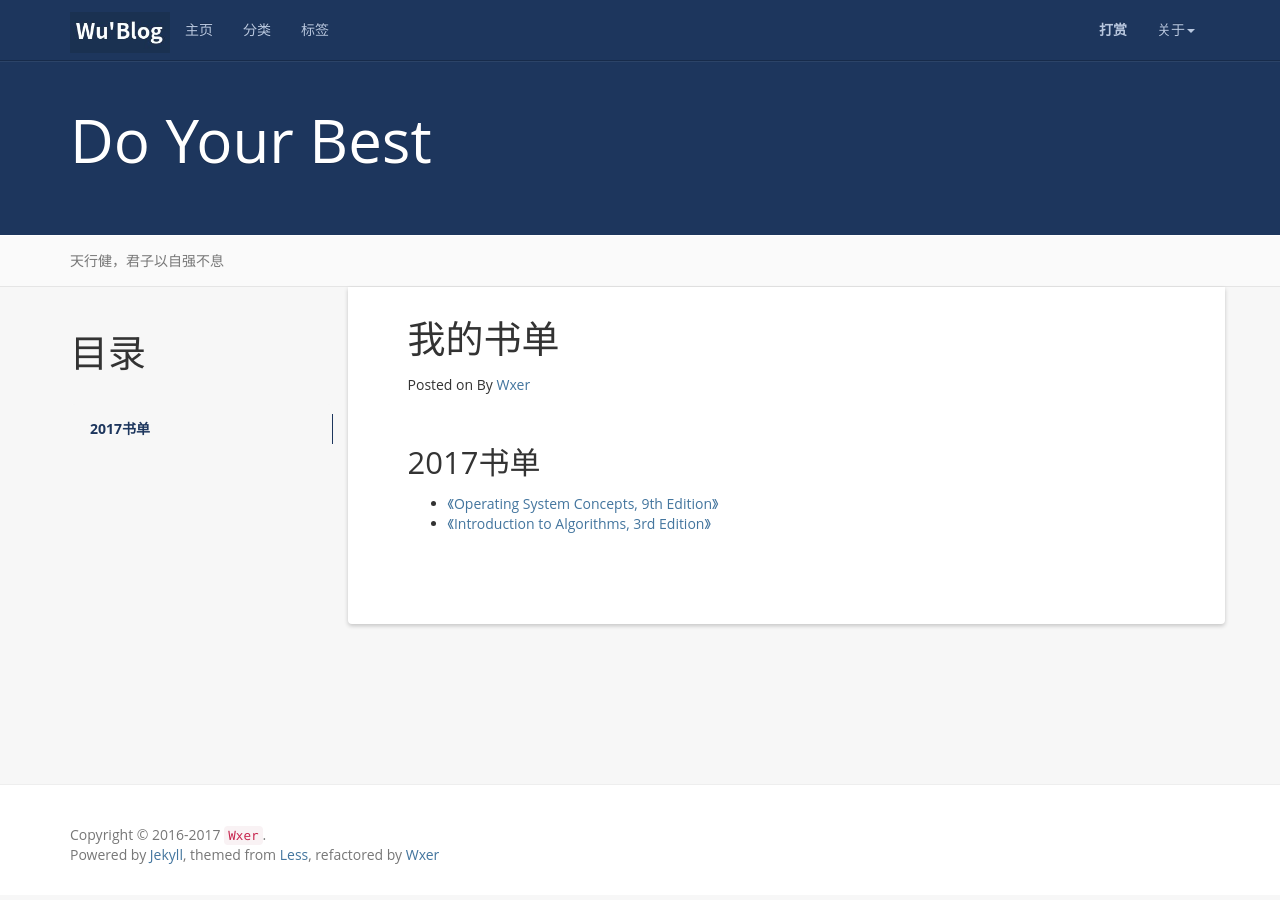
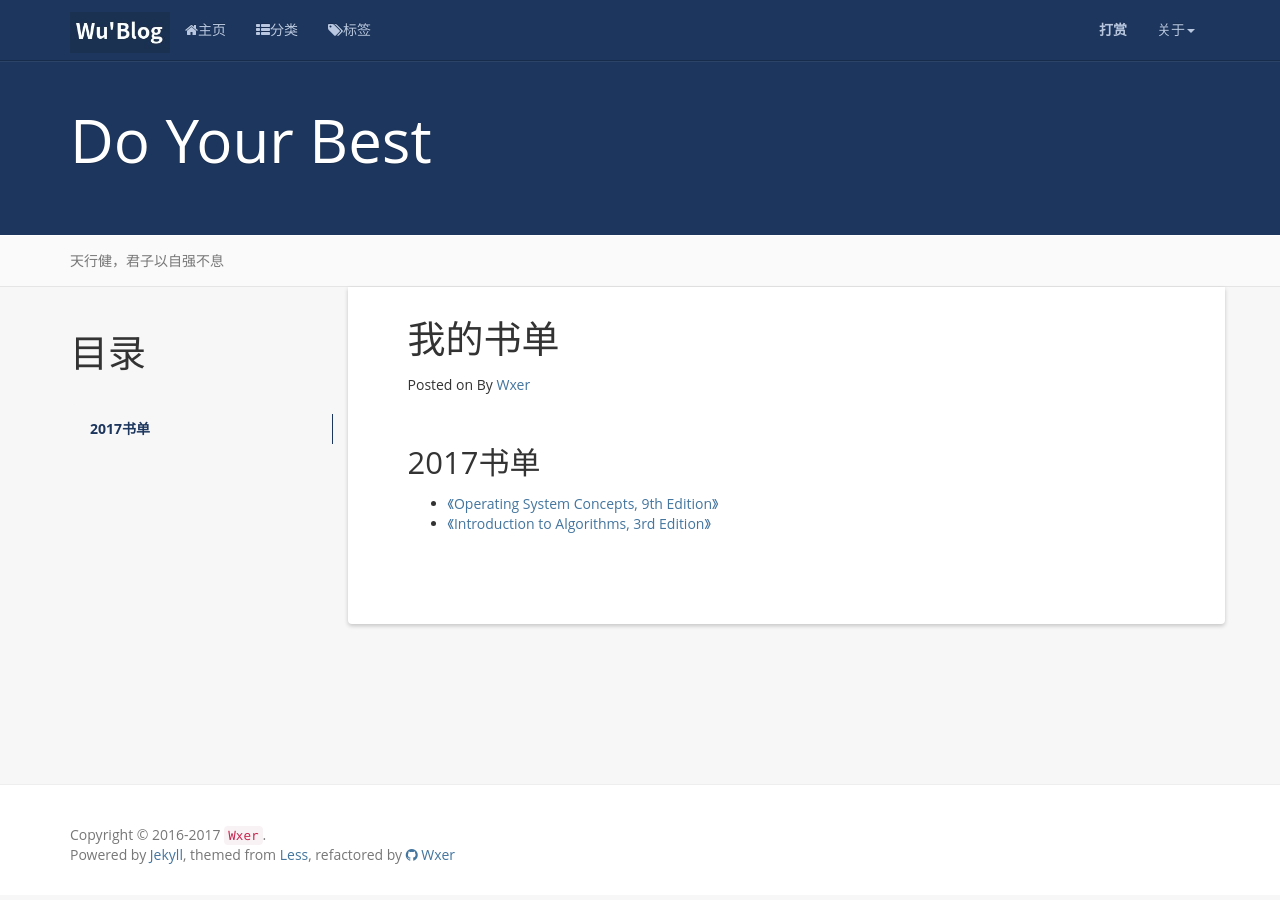
Before and after one commit to 13324077/13324077.github.io, a Jekyll site: the page built from books.md, in a window 1280 px wide. Built offline with Jekyll 4.4.1, drawn with Linux system fonts in a browser that asks for light colours; nearby versions of some CDN libraries; comment, search, counter and statistics services are not loaded.

Commit message:
add the font-awesome-icon

```diff
--- a/_includes/footer.html
+++ b/_includes/footer.html
@@ -1,7 +1,7 @@
 <footer class="footer" role="contentinfo">
 	<div class="container">
 		<p class="copyright">Copyright &copy; 2016-{{ site.time | date: '%Y' }} <a href="{{site.resume_site}}"><code>{{ site.author }}</code></a>.</p>
-		<p>Powered by <a href="http://jekyllrb.com">Jekyll</a>, themed from <a href="http://lesscss.cn/">Less</a>, refactored by <a href="http://wxer.github.io/">{{ site.author }}</a></p>
+		<p>Powered by <a href="http://jekyllrb.com">Jekyll</a>, themed from <a href="http://lesscss.cn/">Less</a>, refactored by <a href="http://wxer.github.io/"> <i class="fa fa-github"></i> {{ site.author }}</a></p>
 	</div>
 </footer>
 
--- a/_includes/header.html
+++ b/_includes/header.html
@@ -13,13 +13,19 @@
     <nav class="collapse navbar-collapse bs-navbar-collapse" role="navigation">
       <ul class="nav navbar-nav">
         <li>
-          <a href="{{ '/' | prepend: site.baseurl }}">主页</a>
+          <a href="{{ '/' | prepend: site.baseurl }}">
+            <i class="fa fa-home"></i>主页
+          </a>
         </li>
         <li>
-          <a href="{{ '/categories/' | prepend: site.baseurl }}">分类</a>
+          <a href="{{ '/categories/' | prepend: site.baseurl }}">
+            <i class="fa fa-th-list"></i>分类
+          </a>
         </li>
         <li>
-          <a href="{{ '/tag' | prepend: site.baseurl }}">标签</a>
+          <a href="{{ '/tag' | prepend: site.baseurl }}">
+            <i class="fa fa-tags"></i>标签
+          </a>
         </li>
       </ul>
       <ul class="nav navbar-nav navbar-right">
--- a/index.html
+++ b/index.html
@@ -63,7 +63,10 @@ layout: default
                   {% endif %}
 
                   <ol class="breadcrumb">
-                   <li><span>{{ post.date | date: "%B %e, %Y" }}</span> &raquo; <a href="{{ post.url | prepend: site.baseurl }}">{{ post.title }}</a></li>
+                    <!--
+                    <li><span>{{ post.date | date: "%B %e, %Y" }}</span> &raquo; <a href="{{ post.url | prepend: site.baseurl }}">{{ post.title }}</a></li>
+                    -->
+                    <li><span>{{ post.date | date: "%Y-%m-%d" }}</span> &raquo; <a href="{{ post.url | prepend: site.baseurl }}">{{ post.title }}</a></li>
                   </ol>
                   {% if forloop.last %}
                     </ul>
```
